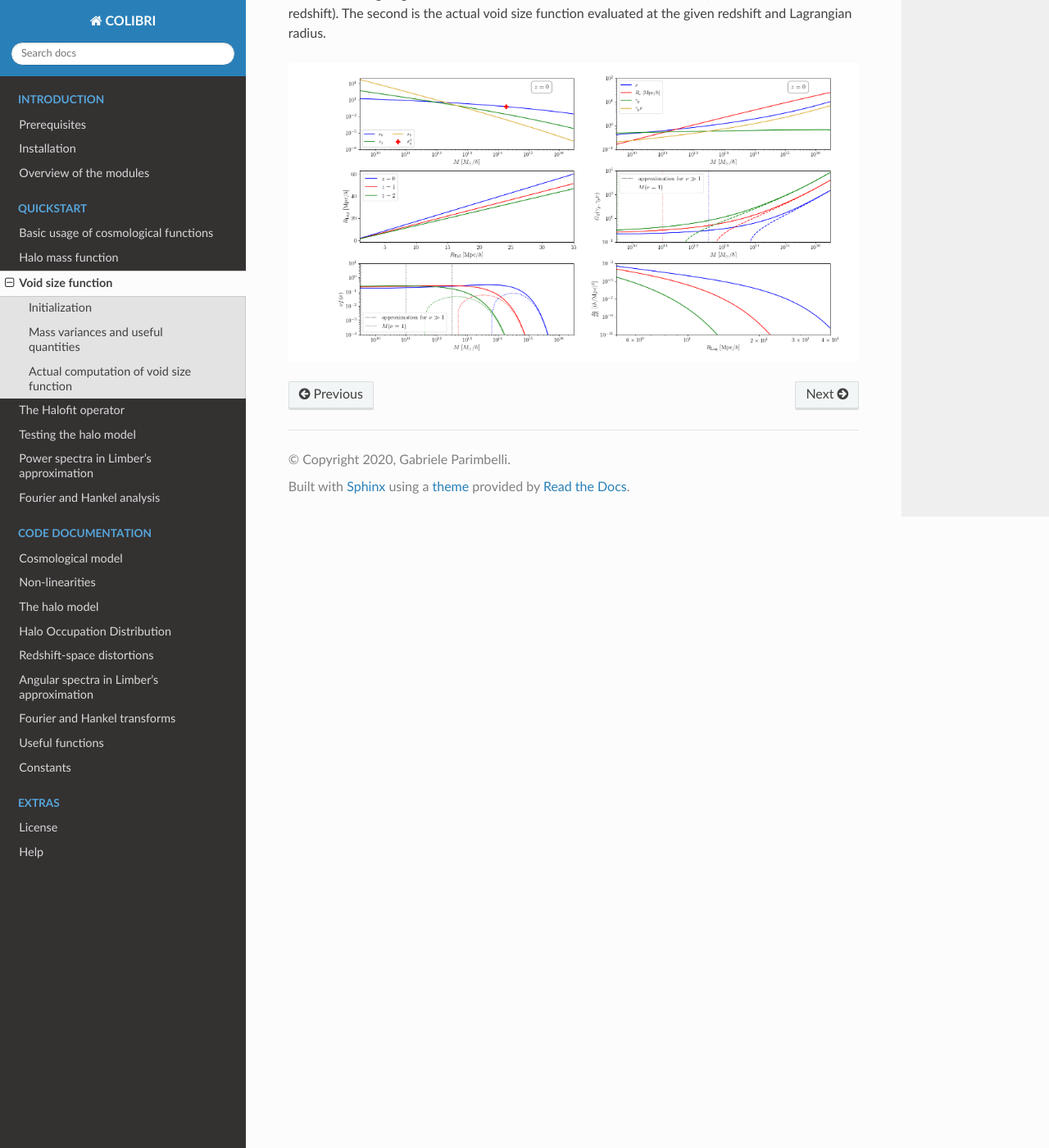
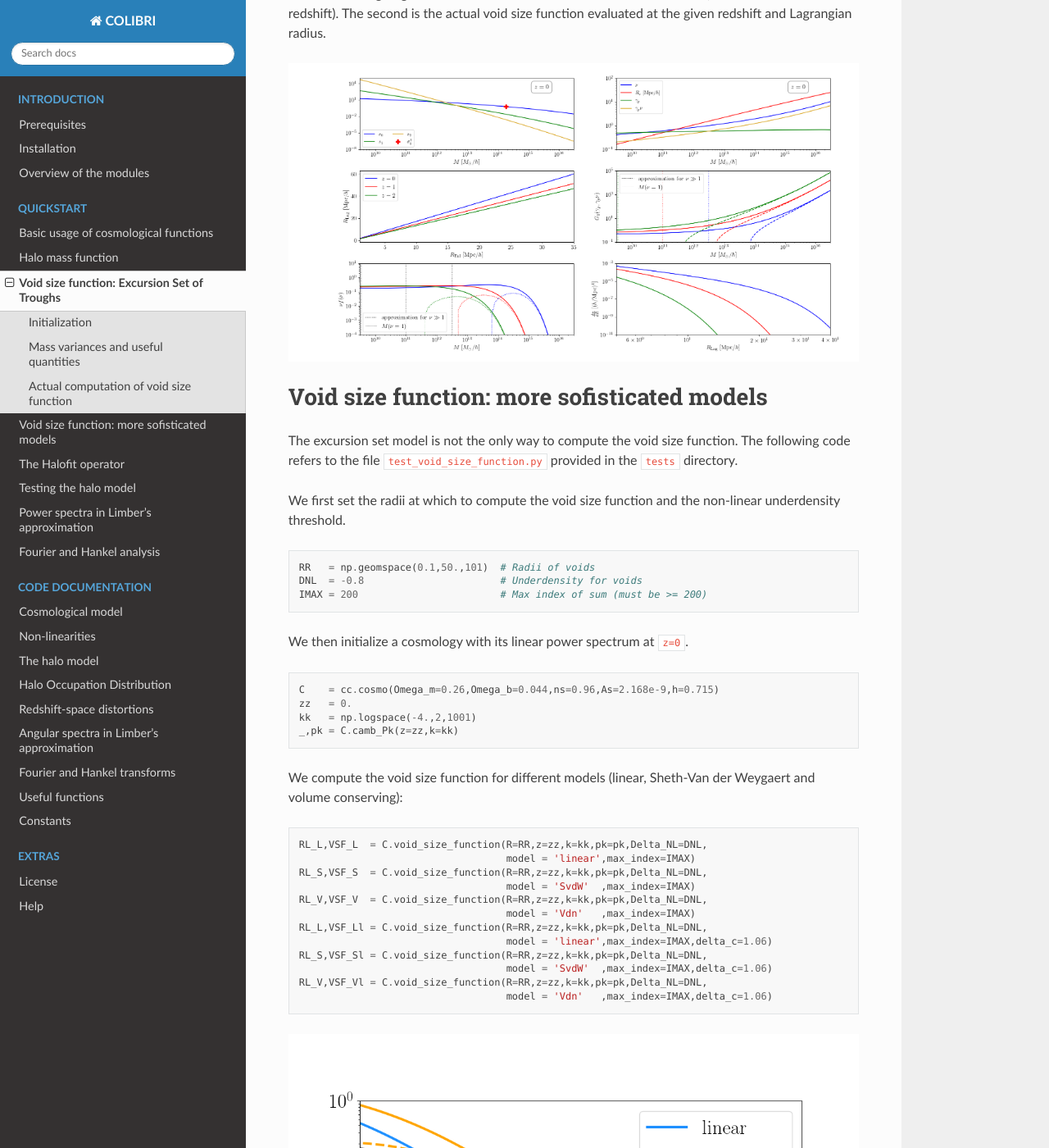
Before and after one commit to GabrieleParimbelli/COLIBRI, a Sphinx documentation site: the page built from doc/source/quickstart/test_void_size_function.rst, in a window 1280 px wide and 1400 px high, scrolled down 1645 px. Shown: the whole window at 82% size. Built offline with Sphinx 7.4.7 and the Read the Docs theme 2.0.0, drawn with Linux system fonts in a browser that asks for light colours; some of the changed text lies outside the part shown.

Commit message:
Modified and added documentation of void size function

```diff
--- a/doc/source/quickstart/test_void_size_function.rst
+++ b/doc/source/quickstart/test_void_size_function.rst
@@ -1,10 +1,10 @@
 .. _void_size_function_test:
 
-Void size function
-======================================
+Void size function: Excursion Set of Troughs
+=============================================
 
 Here we show how to compute the void size functions and some related quantities using the class :func:`colibri.cosmology.cosmo`.
-The text below refers to the file named ``test_void_size_function.py`` provided in the ``tests`` directory or similarly to ``test_void_size_function.ipynb`` provided in the ``notebooks`` folder.
+The text below refers to the file named ``test_void_size_function_EST.py`` provided in the ``tests`` directory or similarly to ``test_void_size_function_EST.ipynb`` provided in the ``notebooks`` folder.
 
 
 Initialization
@@ -77,12 +77,56 @@ The summary of all the previous lines is given by:
  # Void size function
  # a,p are Sheth-Tormen parameters
  # delta_v is the linear underdensity for "collapse" of voids
- RL,VSF = C.void_size_function(R=R_Eul,z=zz,k=k,pk=pk,delta_v=-1.76,a=1.,p=0.)
+ RL,VSF = C.void_size_function_EST(R=R_Eul,z=zz,k=k,pk=pk,delta_v=-1.76,a=1.,p=0.)
 
 The function :func:`colibri.cosmology.cosmo.void_size_function` returns two 2D arrays.
 The first contains the Lagrangian radii at which the void size function is evaluated (first dimension is redshift).
 The second is the actual void size function evaluated at the given redshift and Lagrangian radius.
 
 
+.. image:: ../_static/void_function_EST.png
+   :width: 700
+
+Void size function: more sofisticated models
+=============================================
+
+The excursion set model is not the only way to compute the void size function.
+The following code refers to the file ``test_void_size_function.py`` provided in the ``tests`` directory.
+
+We first set the radii at which to compute the void size function and the non-linear underdensity threshold.
+
+.. code-block:: python
+
+ RR   = np.geomspace(0.1,50.,101)  # Radii of voids
+ DNL  = -0.8                       # Underdensity for voids
+ IMAX = 200                        # Max index of sum (must be >= 200)
+
+We then initialize a cosmology with its linear power spectrum at ``z=0``.
+
+.. code-block:: python
+
+ C    = cc.cosmo(Omega_m=0.26,Omega_b=0.044,ns=0.96,As=2.168e-9,h=0.715)
+ zz   = 0.
+ kk   = np.logspace(-4.,2,1001)
+ _,pk = C.camb_Pk(z=zz,k=kk)
+
+We compute the void size function for different models (linear, Sheth-Van der Weygaert and volume conserving):
+
+.. code-block:: python
+
+ RL_L,VSF_L  = C.void_size_function(R=RR,z=zz,k=kk,pk=pk,Delta_NL=DNL,
+                                    model = 'linear',max_index=IMAX)
+ RL_S,VSF_S  = C.void_size_function(R=RR,z=zz,k=kk,pk=pk,Delta_NL=DNL,
+                                    model = 'SvdW'  ,max_index=IMAX)
+ RL_V,VSF_V  = C.void_size_function(R=RR,z=zz,k=kk,pk=pk,Delta_NL=DNL,
+                                    model = 'Vdn'   ,max_index=IMAX)
+ RL_L,VSF_Ll = C.void_size_function(R=RR,z=zz,k=kk,pk=pk,Delta_NL=DNL,
+                                    model = 'linear',max_index=IMAX,delta_c=1.06)
+ RL_S,VSF_Sl = C.void_size_function(R=RR,z=zz,k=kk,pk=pk,Delta_NL=DNL,
+                                    model = 'SvdW'  ,max_index=IMAX,delta_c=1.06)
+ RL_V,VSF_Vl = C.void_size_function(R=RR,z=zz,k=kk,pk=pk,Delta_NL=DNL,
+                                    model = 'Vdn'   ,max_index=IMAX,delta_c=1.06)
+
+
 .. image:: ../_static/void_function.png
    :width: 700
```
Also changed, not shown: doc/source/quickstart/test_limber.rst (+6 -5 lines), doc/source/_static/void_function.png, doc/source/_static/void_function_EST.png (added), 5 other files.
